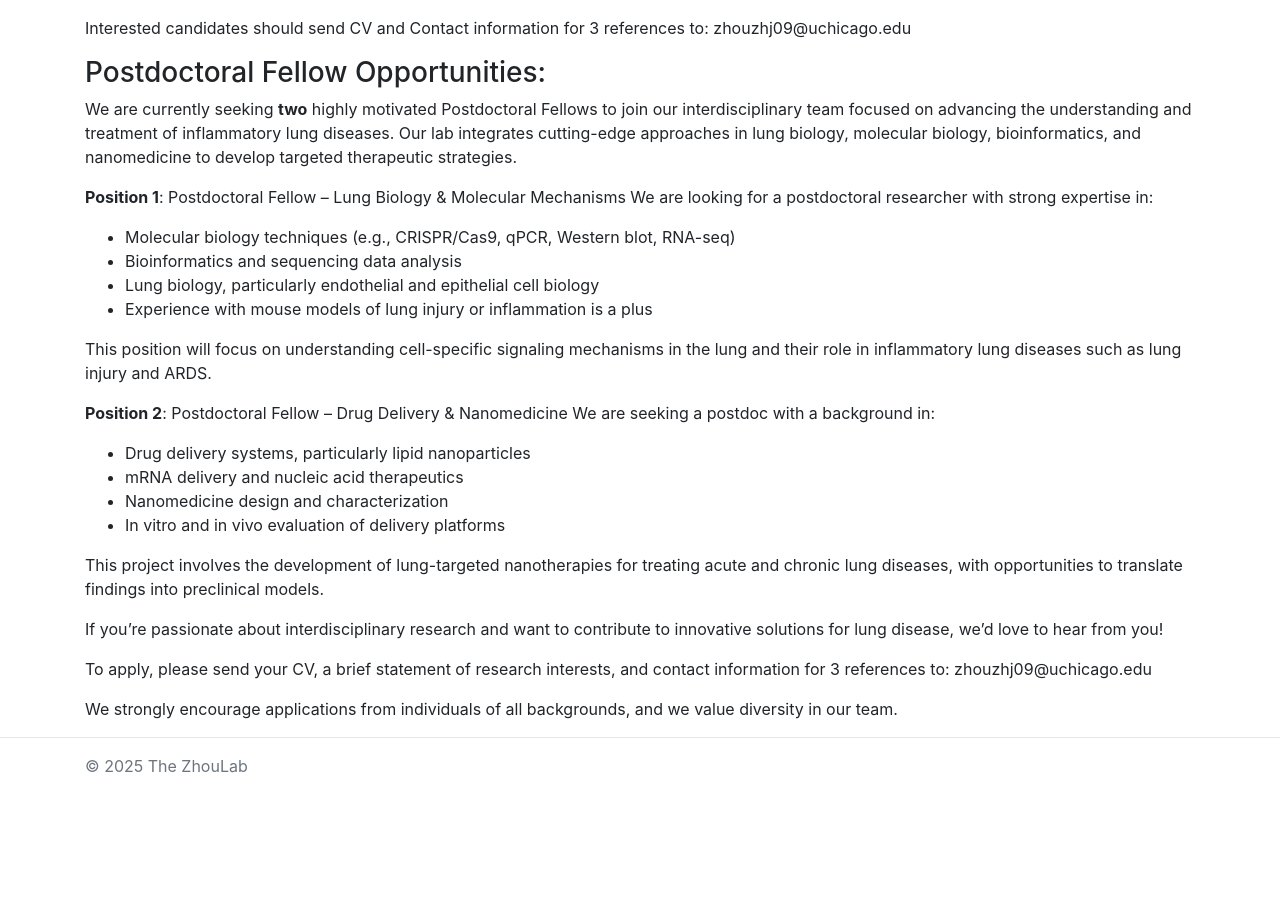
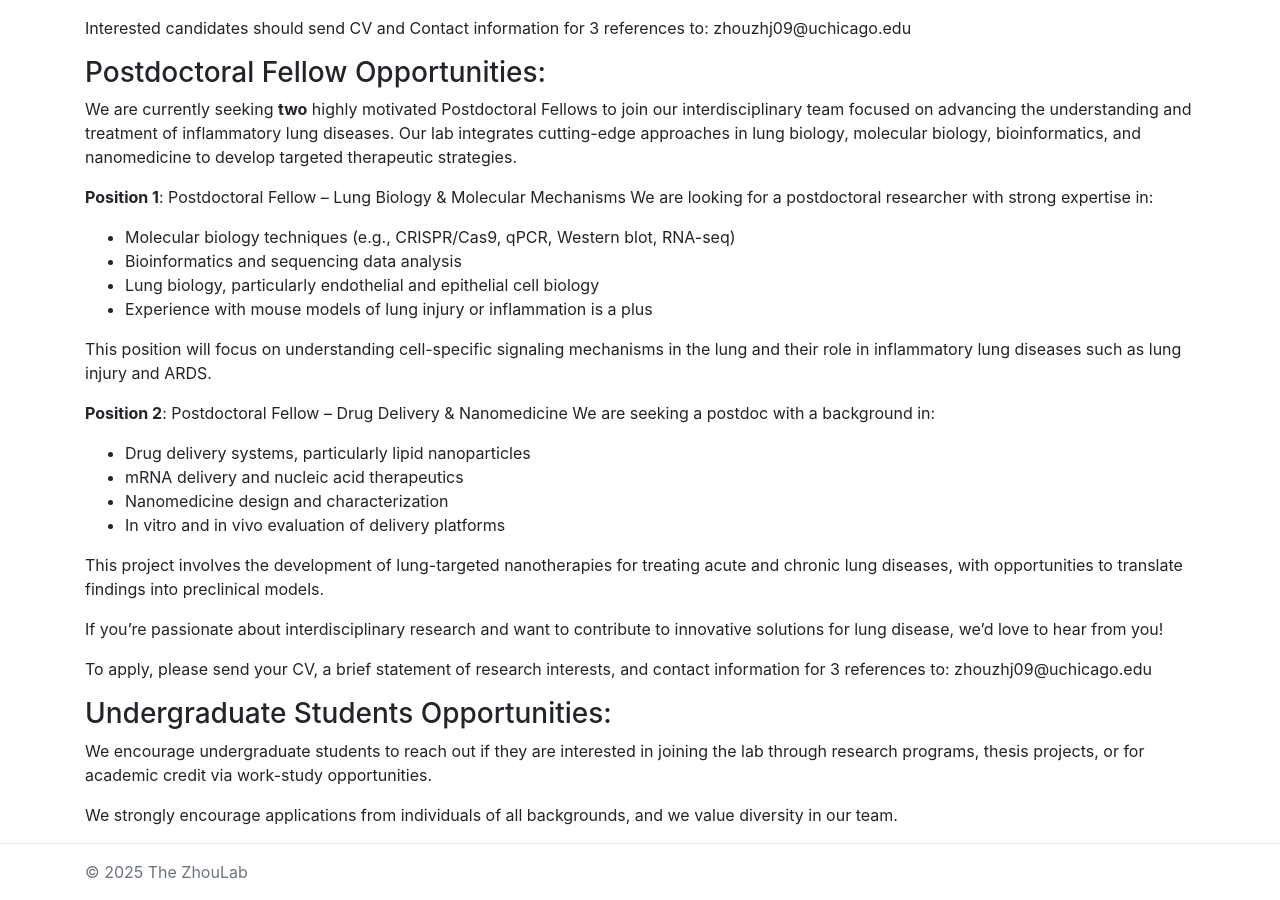
Before and after one commit to tewhey-lab/tewhey-lab.github.io, a Jekyll site: the page built from gratitude/index.md, in a window 1280 px wide and 900 px high, scrolled down 738 px. Built offline with Jekyll 4.4.1, drawn with Linux system fonts in a browser that asks for light colours; nearby versions of some CDN libraries; comment, search, counter and statistics services are not loaded; before the commit the page ends 1532 px from its top, so only the background shows below that.

Commit message:
Update index.md

```diff
--- a/gratitude/index.md
+++ b/gratitude/index.md
@@ -47,4 +47,8 @@ If you're passionate about interdisciplinary research and want to contribute to
 
 To apply, please send your CV, a brief statement of research interests, and contact information for 3 references to: zhouzhj09@uchicago.edu
 
+### Undergraduate Students Opportunities:
+We encourage undergraduate students to reach out if they are interested in joining the lab through research programs, thesis projects, or for academic credit via work-study opportunities.
+
+
 We strongly encourage applications from individuals of all backgrounds, and we value diversity in our team.
```
